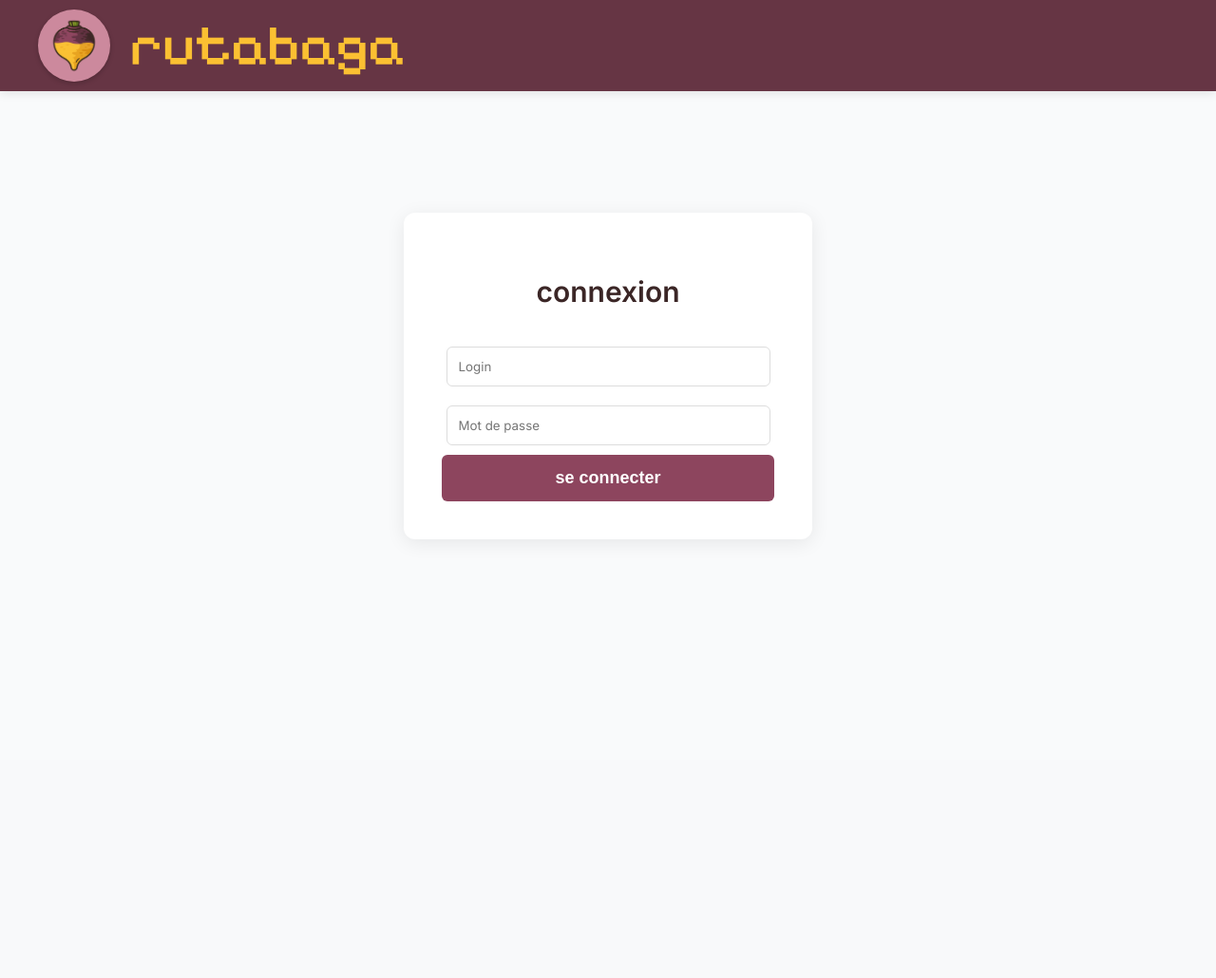
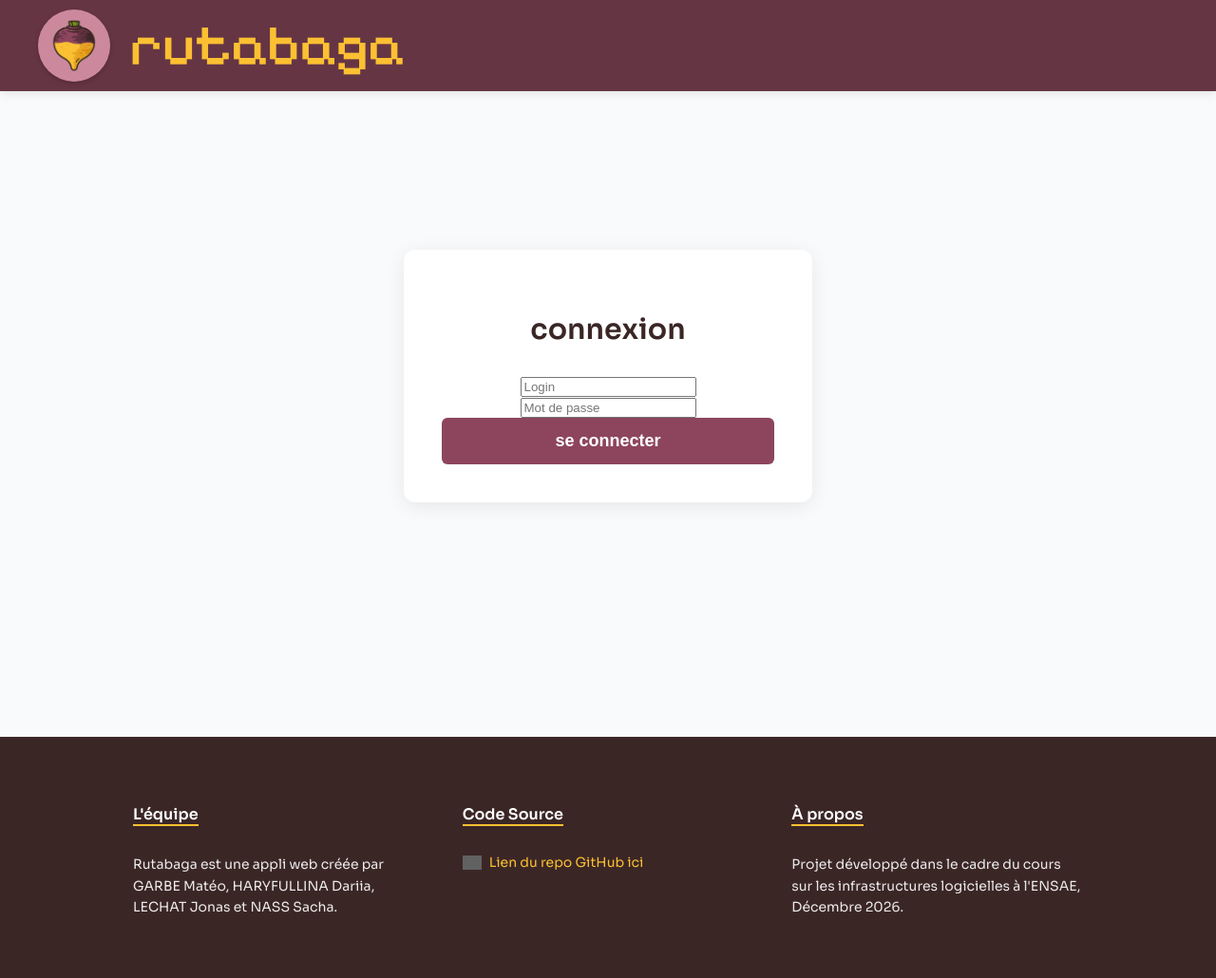
Before and after one commit to pouvoirdasha/rutabaga, a Flask app: page / in a window 1280 px wide. Shown: the whole page at 95% size. Before the commit the page ends 528 px from the top, so only its background shows below. Run offline with Flask 3, Linux system fonts and the light colour scheme; grey boxes are pictures that could not be loaded.

Commit message:
ajouté un footer avec nos noms et le lien du git !

```diff
--- a/app/app.py
+++ b/app/app.py
@@ -151,7 +151,7 @@
 
     # affichage du résultat
     return render_template(
-        "home.html",
+        "home_new.html",
         login=login,
         proxy_prefix=proxy_prefix,
         start_time=start_time,
--- a/app/static/css/style.css
+++ b/app/static/css/style.css
@@ -1,7 +1,6 @@
 /* Styles généraux */
 /* Importation des polices */
-@import url('https://fonts.googleapis.com/css2?family=Inter:wght@400;600&family=Pixelify+Sans:wght@400..700&display=swap');
-
+@import url('https://fonts.googleapis.com/css2?family=Sora:wght@400;600&family=Pixelify+Sans:wght@400..700&display=swap');
 :root {
     /* La palette extaite du logo + qq couleurs en plus cf misc_docs et specifications_design */
     --black: #000000ff;
@@ -36,7 +35,7 @@
 }
 
 body {
-    font-family: 'Inter', sans-serif; /* Police pour le contenu  */
+    font-family: 'Sora', sans-serif; /* Police pour le contenu  */
     background-color: #f9fafb; /* Fond gris très clair style OWA */
     margin: 0;
     color: var(--deep-mocha);
@@ -98,13 +97,26 @@
     font-size: 30px;
 }
 
-input {
+/* Style pour les champs de saisie (inputs) */
+input[type="date"],
+input[type="time"] {
+    font-family: 'Sora', sans-serif;
+    padding: 10px;
+    border: 2px solid var(--deep-mocha);
+    border-radius: 8px;
+    background-color: white;
+    color: var(--deep-mocha);
+    cursor: pointer; /* Change la souris en main pour indiquer que c'est cliquable */
+    outline: none;
+    font-size: 1rem;
     width: 90%;
-    padding: 12px;
-    margin: 10px 0;
-    border: 1px solid #ddd;
-    border-radius: 6px;
-    font-family: 'Inter', sans-serif;
+}
+
+/* Effet quand on clique dans le champ */
+input[type="date"]:focus,
+input[type="time"]:focus {
+    border-color: var(--amber-gold);
+    box-shadow: 0 0 5px rgba(251, 192, 50, 0.5);
 }
 
 button {
--- a/app/templates/connexion_new.html
+++ b/app/templates/connexion_new.html
@@ -30,6 +30,29 @@
         </div>
     </div>
 
+
+    <footer style="background-color: var(--deep-mocha); color: white; padding: 50px 20px; margin-top: 80px; font-family: 'Sora';">
+        <div style="display: grid; grid-template-columns: repeat(3, 1fr); max-width: 1000px; margin: 0 auto; gap: 40px;">
+            <div>
+                <h4 style="border-bottom: 2px solid var(--amber-gold); display: inline-block; margin-bottom: 15px; font-weight: 600;">L'équipe</h4>
+                <p style="font-size: 14px; line-height: 1.6; opacity: 0.9;">Rutabaga est une appli web créée par GARBE Matéo, HARYFULLINA Dariia, LECHAT Jonas et NASS Sacha.</p>
+            </div>
+            <div>
+                <h4 style="border-bottom: 2px solid var(--amber-gold); display: inline-block; margin-bottom: 15px; font-weight: 600;">Code Source</h4>
+                <p style="font-size: 14px;">
+                    <a href="https://github.com/pouvoirdasha/rutabaga" style="color: var(--amber-gold); text-decoration: none; display: flex; align-items: center; gap: 8px;">
+                        <img src="https://cdn-icons-png.flaticon.com/512/25/25231.png" width="20" style="filter: invert(1);">
+                        Lien du repo GitHub ici
+                    </a>
+                </p>
+            </div>
+            <div>
+                <h4 style="border-bottom: 2px solid var(--amber-gold); display: inline-block; margin-bottom: 15px; font-weight: 600;">À propos</h4>
+                <p style="font-size: 14px; line-height: 1.6; opacity: 0.9;">Projet développé dans le cadre du cours sur les infrastructures logicielles à l'ENSAE, Décembre 2026.</p>
+            </div>
+        </div>
+    </footer>
+
     <script>
         // Affichage du loader
         document.getElementById('loginForm').onsubmit = function() {
@@ -45,5 +68,6 @@
             document.getElementById('dots').textContent = ".".repeat(dots);
         }, 500);
     </script>
+
 </body>
 </html>
```
Also changed, not shown: other parts of app/static/css/style.css (+52 -0 lines), misc_docs/specifications_design.md (+1 -1 lines).
